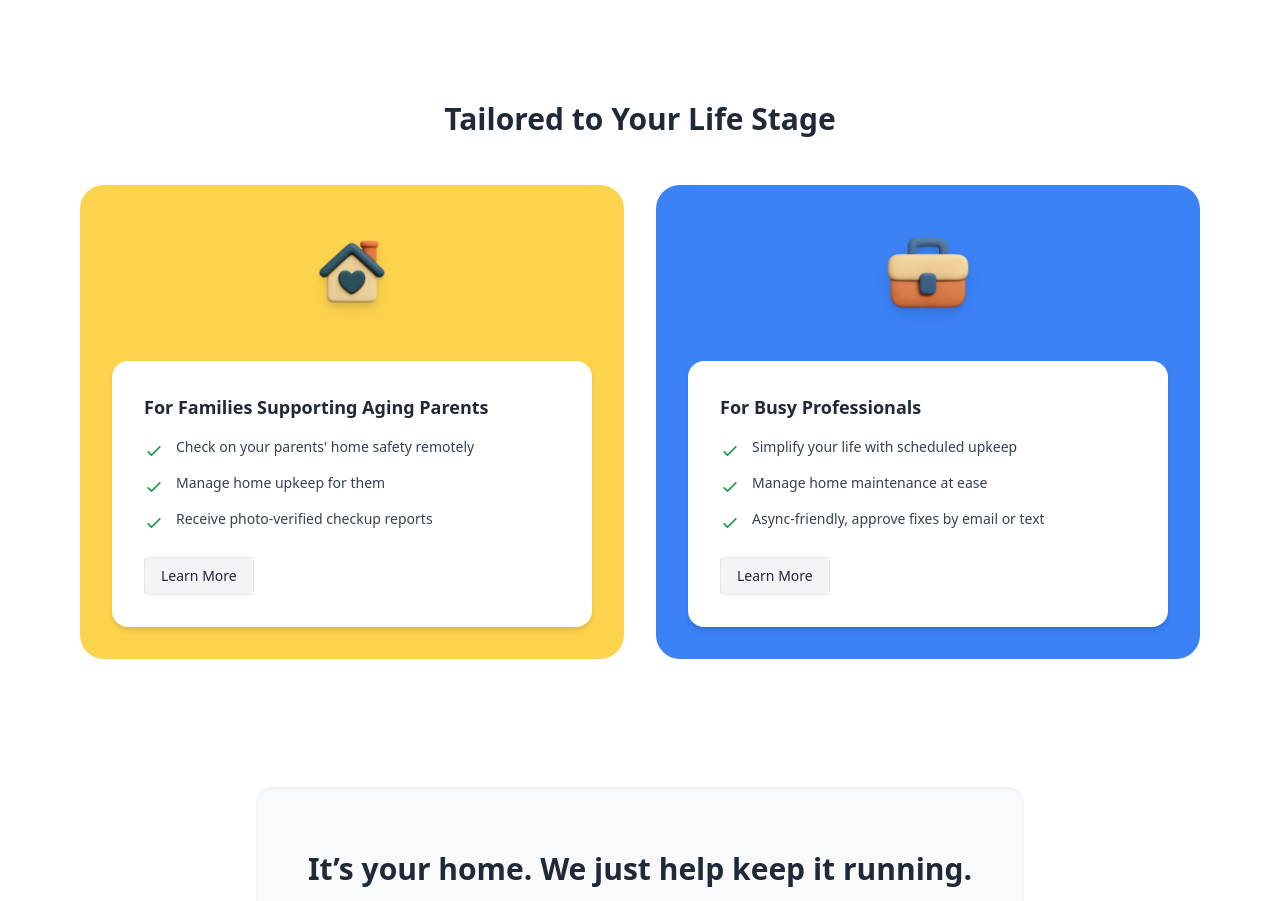
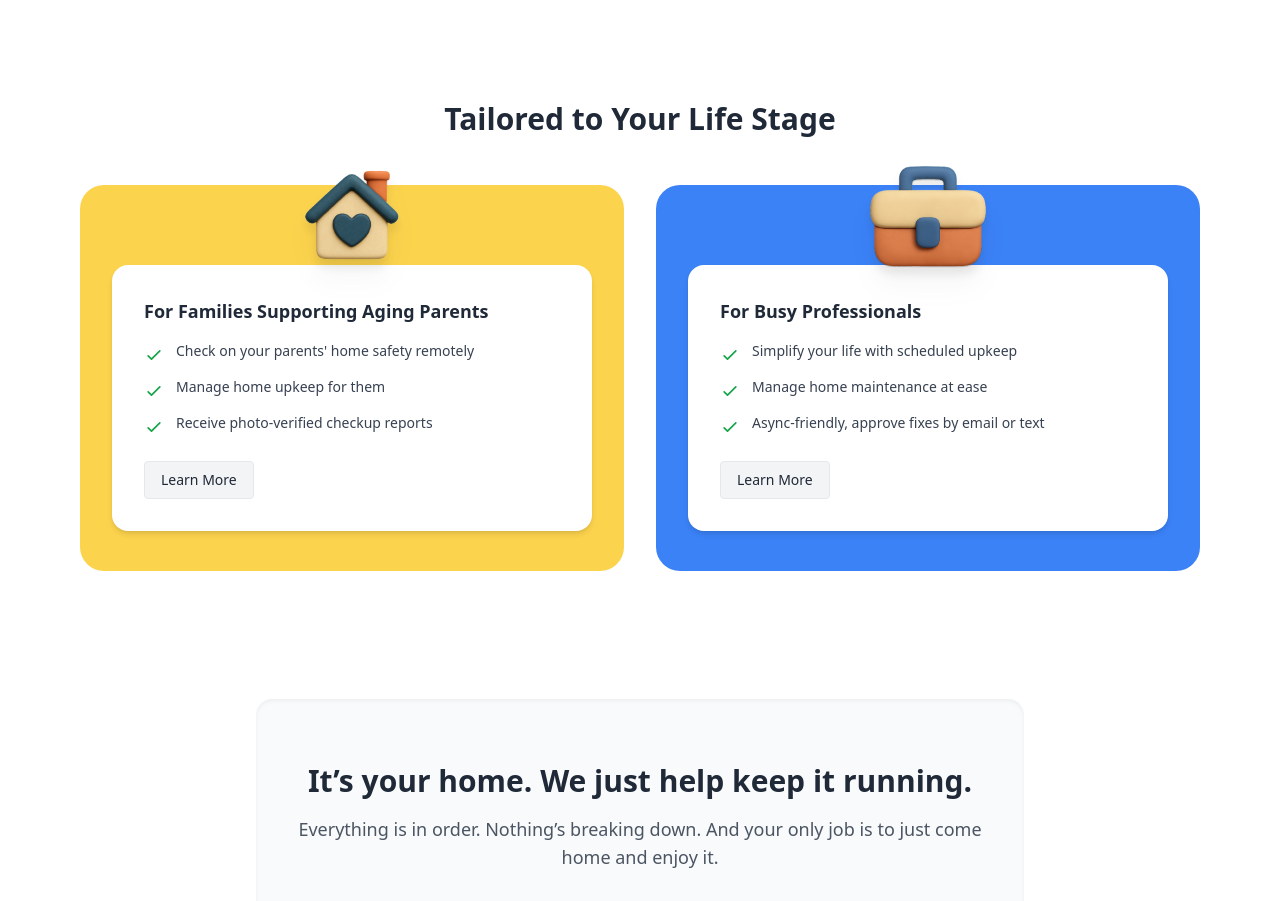
Before and after one commit to nickalodian-upkept/upkept-homepage, a Next.js app: page / in a window 1280 px wide. Shown: the part 1720-2621 px from the top of the page. Built offline with nearby package versions, Linux system fonts and the light colour scheme.

Commit message:
Update Life Stage section with premium layout and illustrations

```diff
--- a/pages/index.js
+++ b/pages/index.js
@@ -247,9 +247,13 @@ export default function Home() {
   <div className="grid grid-cols-1 md:grid-cols-2 gap-8 text-left">
 
     {/* For Families */}
-    <div className="bg-[#FCD34D] rounded-3xl p-6 sm:p-8 flex flex-col justify-between items-center">
-      <img src="/life-stage-families.png" alt="Family Icon" className="w-24 sm:w-28 mb-8 drop-shadow-lg" />
-      <div className="bg-white rounded-2xl shadow-md p-6 sm:p-8 w-full flex flex-col justify-between flex-grow">
+    <div className="bg-[#FCD34D] rounded-3xl pt-20 pb-10 px-6 sm:px-8 flex flex-col items-center relative">
+      <img
+        src="/life-stage-families.png"
+        alt="Family Icon"
+        className="absolute -top-12 w-32 sm:w-40 drop-shadow-xl transition-transform hover:scale-105"
+      />
+      <div className="bg-white rounded-2xl shadow-md p-6 sm:p-8 w-full flex flex-col justify-between">
         <div>
           <h4 className="text-lg font-semibold mb-4">For Families Supporting Aging Parents</h4>
           <ul className="space-y-3 text-gray-700 text-sm">
@@ -274,9 +278,13 @@ export default function Home() {
     </div>
 
     {/* For Professionals */}
-    <div className="bg-[#3B82F6] rounded-3xl p-6 sm:p-8 flex flex-col justify-between items-center">
-      <img src="/life-stage-professionals.png" alt="Professional Icon" className="w-24 sm:w-28 mb-8 drop-shadow-lg" />
-      <div className="bg-white rounded-2xl shadow-md p-6 sm:p-8 w-full flex flex-col justify-between flex-grow">
+    <div className="bg-[#3B82F6] rounded-3xl pt-20 pb-10 px-6 sm:px-8 flex flex-col items-center relative">
+      <img
+        src="/life-stage-professionals.png"
+        alt="Professional Icon"
+        className="absolute -top-12 w-32 sm:w-40 drop-shadow-xl transition-transform hover:scale-105"
+      />
+      <div className="bg-white rounded-2xl shadow-md p-6 sm:p-8 w-full flex flex-col justify-between">
         <div>
           <h4 className="text-lg font-semibold mb-4">For Busy Professionals</h4>
           <ul className="space-y-3 text-gray-700 text-sm">
```
